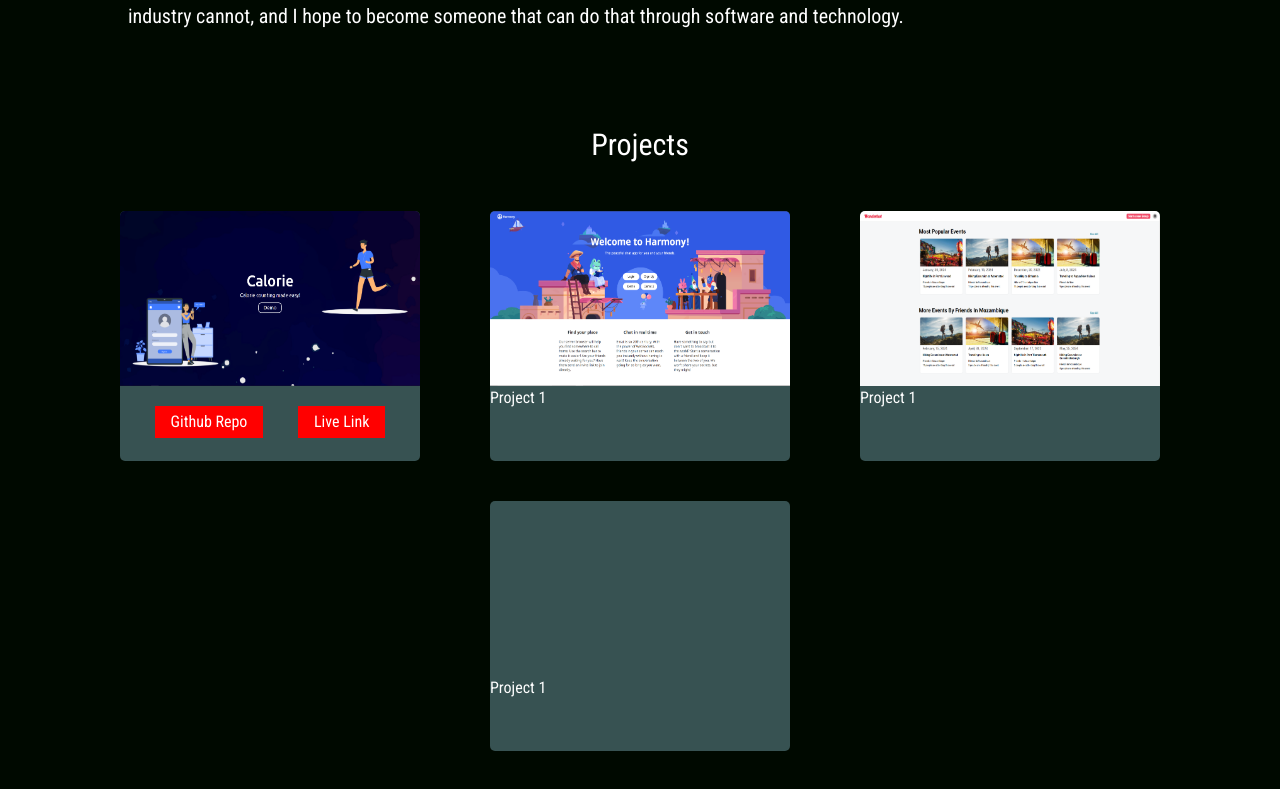
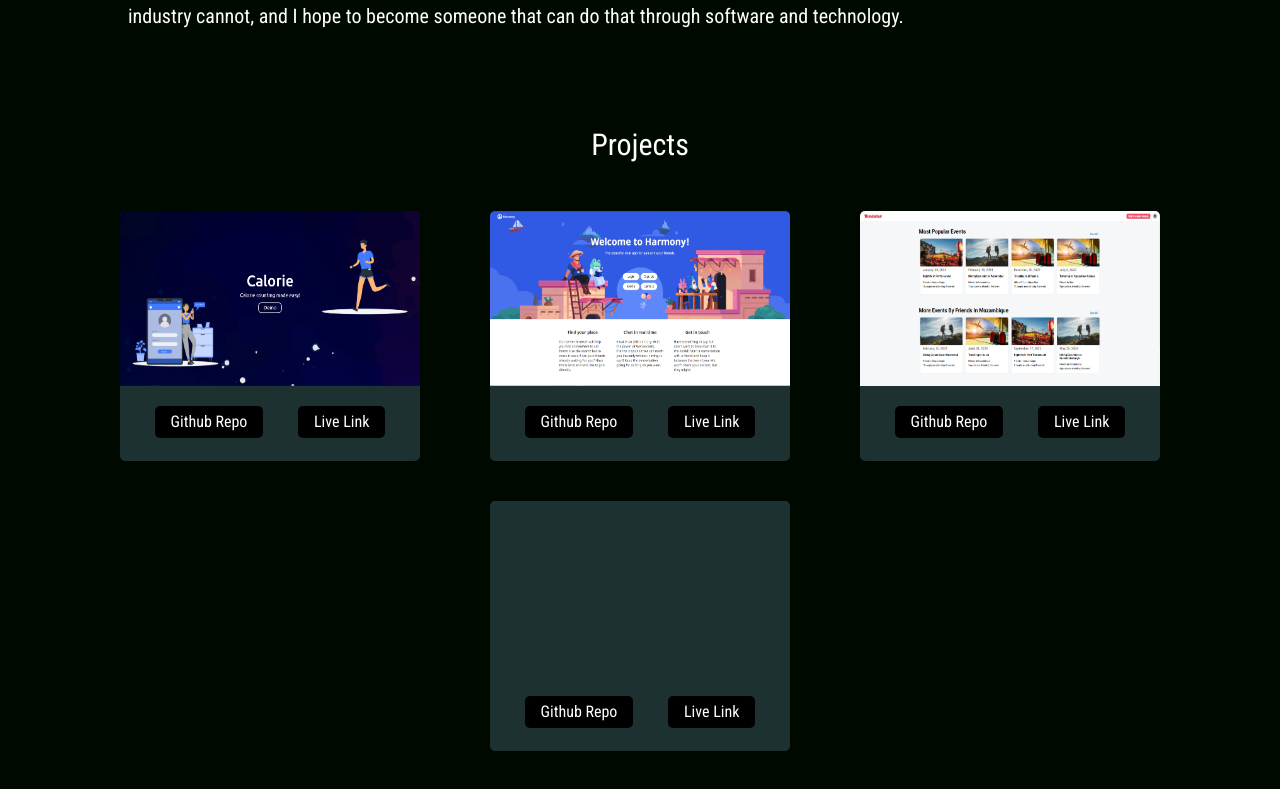
Before and after one commit to jiezheng2020/jiezheng2020.github.io, a React (Create React App) app: page / in a window 1280 px wide. Shown: the part 1023-1812 px from the top of the page. Built offline with nearby package versions, Linux system fonts and the light colour scheme.

Commit message:
added proj buttons

```diff
--- a/src/components/Projects/Projects.css
+++ b/src/components/Projects/Projects.css
@@ -19,7 +19,7 @@
   height: 250px;
   border-radius: 5px;
   width: 300px;
-  background-color: #375252;
+  background-color: #1e3131;
   margin-top: 40px;
 }
 
@@ -30,5 +30,10 @@
 
 .proj-links > a {
   padding: 4px 16px;
-  background-color: red;
+  border-radius: 5px;
+  background-color: #000000;
 }
+
+.proj-links > a:hover {
+  cursor: pointer;
+}
--- a/src/components/Projects/Projects.js
+++ b/src/components/Projects/Projects.js
@@ -18,15 +18,24 @@ export default function Projects() {
           </div>
           <div className="project-container d-flex flex-column">
             <img className="proj-image" src={harmony} />
-            Project 1
+            <div className="d-flex flex-row proj-links">
+              <a>Github Repo</a>
+              <a>Live Link</a>
+            </div>
           </div>
           <div className="project-container">
             <img className="proj-image" src={wanderlust} />
-            Project 1
+            <div className="d-flex flex-row proj-links">
+              <a>Github Repo</a>
+              <a>Live Link</a>
+            </div>
           </div>
           <div className="project-container">
             <div className="proj-image" />
-            Project 1
+            <div className="d-flex flex-row proj-links">
+              <a>Github Repo</a>
+              <a>Live Link</a>
+            </div>
           </div>
         </div>
       </div>
```
